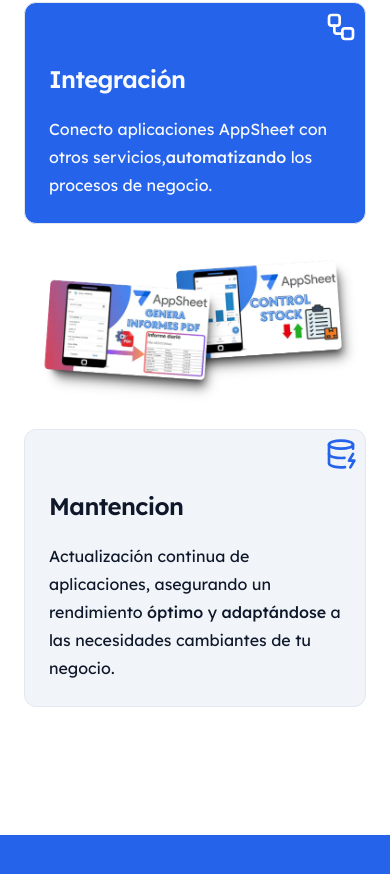
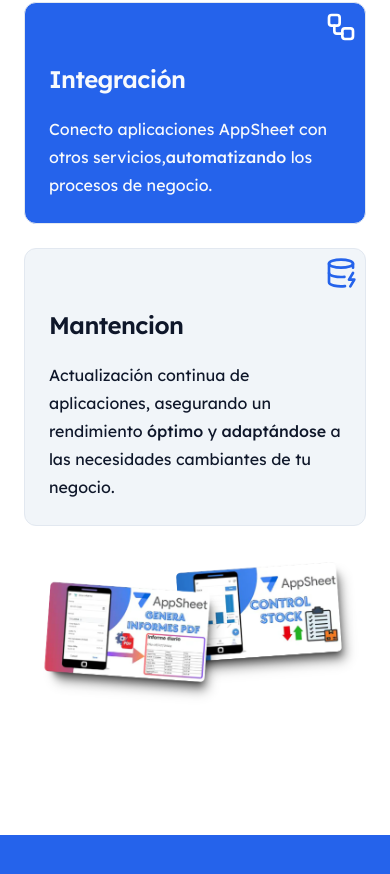
Before and after one commit to devfranciscogonzalez/landing, a Next.js app: page / in a window 390 px wide. Shown: the part 1679-2553 px from the top of the page. Built offline with nearby package versions, Linux system fonts and the light colour scheme.

Commit message:
Refactor grid layout and image positioning in Services component

```diff
--- a/components/Services.tsx
+++ b/components/Services.tsx
@@ -18,7 +18,7 @@ export default function Services() {
         <TypographyH2 className="bg-gradient-to-r from-gray-900 to-gray-500 bg-clip-text text-transparent">
           Servicios
         </TypographyH2>
-        <div className="grid gap-6 lg:grid-cols-3 mt-10">
+        <div className="grid place-content-center gap-6 lg:grid-cols-3 mt-10">
           <MagicCard
             className="bg-primary text-primary-foreground"
             gradientColor="#f8fafc"
@@ -73,7 +73,7 @@ export default function Services() {
               </TypographyP>
             </CardContent>
           </MagicCard>
-          <Image src={services} alt="imagen" className="lg:col-span-2 " />
+          <Image src={services} alt="imagen" className="order-last col-span-1 md:col-span-2 lg:order-none " />
           <MagicCard
             className="bg-secondary text-secondary-foreground"
             gradientColor="#2563eb"
```
